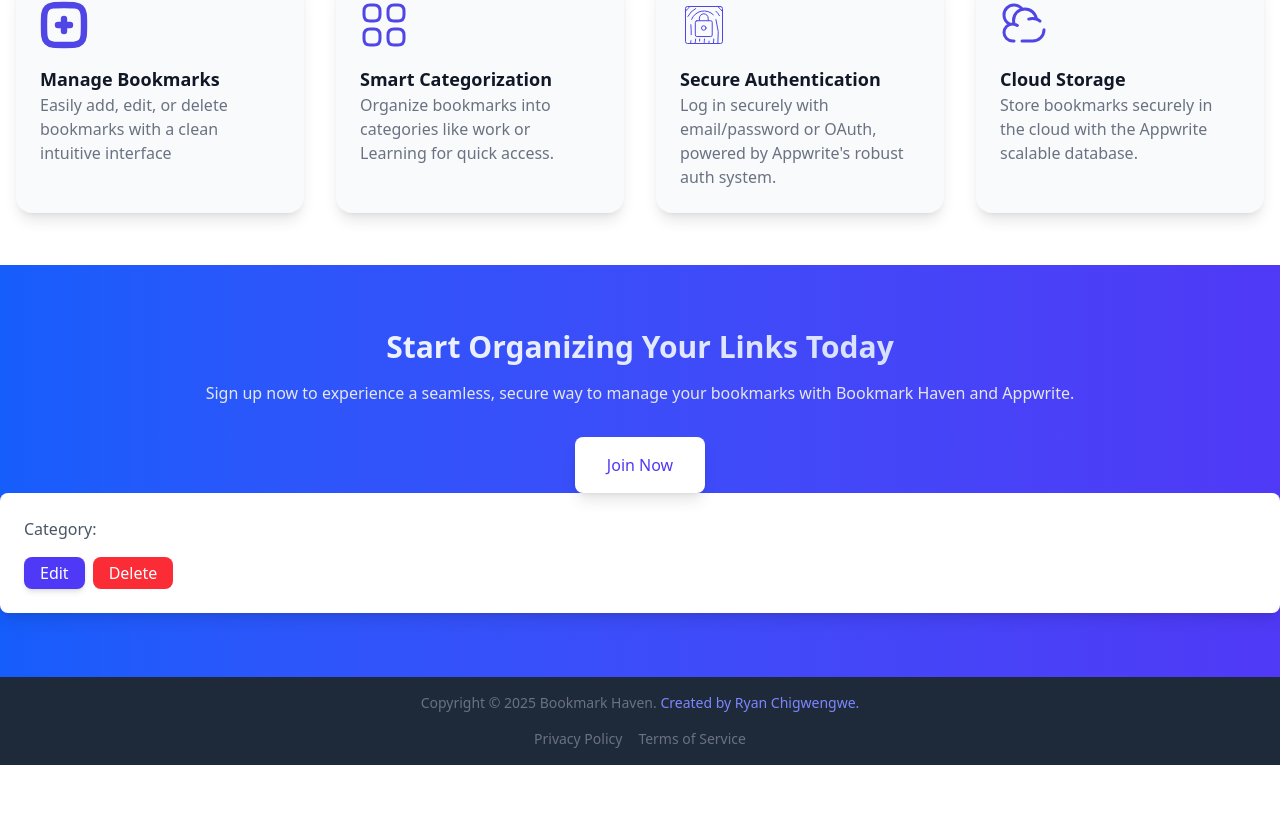
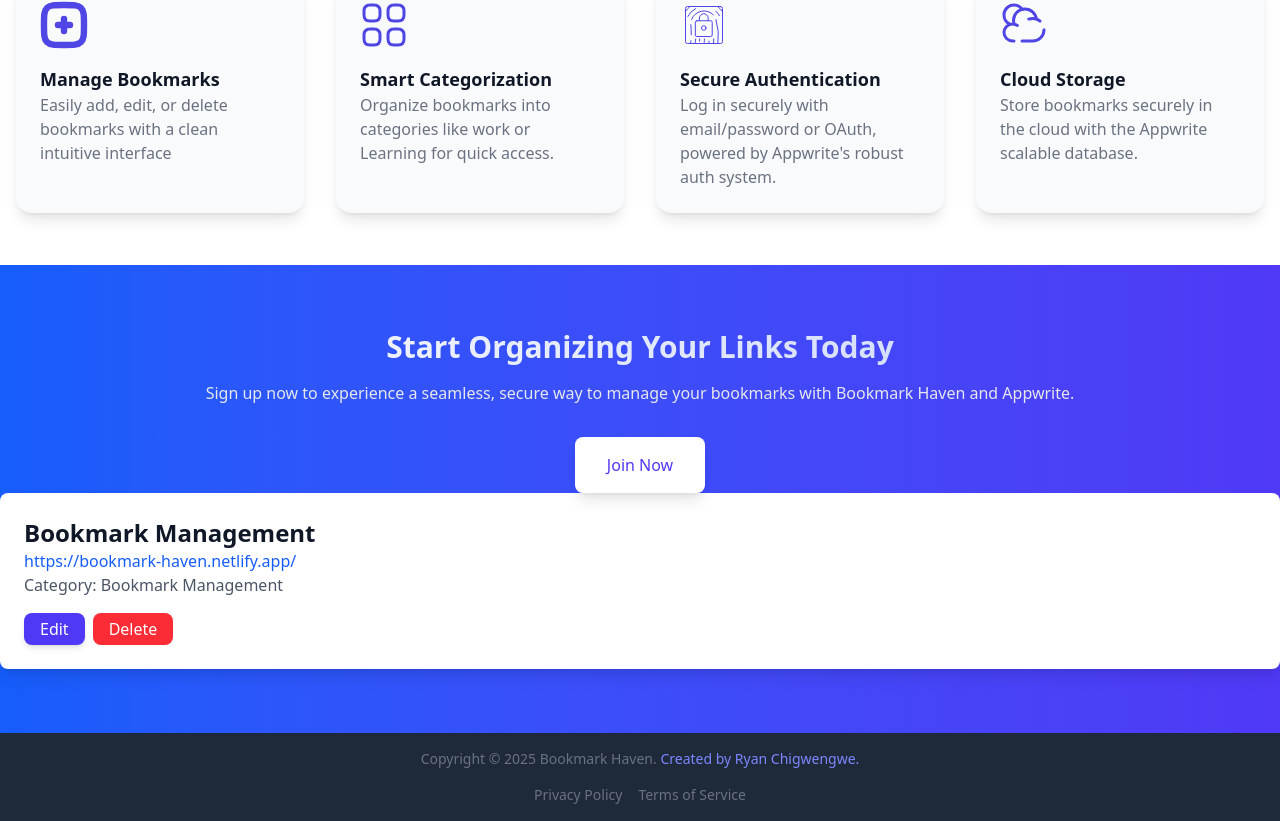
Before and after one commit to rctrollex/bookmark-app, a React (Vite) app: page / in a window 1280 px wide. Shown: the part 582-1403 px from the top of the page. Before the commit the page ends 1347 px from the top, so only its background shows below. Built offline with nearby package versions, Linux system fonts and the light colour scheme.

Commit message:
Card Testing

```diff
--- a/src/pages/Home.jsx
+++ b/src/pages/Home.jsx
@@ -5,6 +5,8 @@ import {Link} from "react-router-dom";
 import BookmarkCard from "../components/BookmarkCard.jsx";
 
 const Home = () => {
+    {/*Card testing*/}
+    const card1=[{title:"Bookmark Management", url:"https://bookmark-haven.netlify.app/", category:"Bookmark Management"}];
     return (
         <div className="relative overflow-hidden">
             <Navbar />
@@ -74,7 +76,10 @@ const Home = () => {
                         <Link to="/signup" className="bg-white text-indigo-600 px-8 py-4 rounded-lg shadow-lg transform  hover:bg-gray-200 hover:scale-105 transition-all duration-75">Join Now</Link>
                     </div>
                 </div>
-                <BookmarkCard/>
+                {/*Card testing*/}
+                {card1.map((card) => (
+                    <BookmarkCard key={card.title} title={card.title} url={card.url} category={card.category}/>
+                ))}
 
             </section>
             <Footer/>
```
